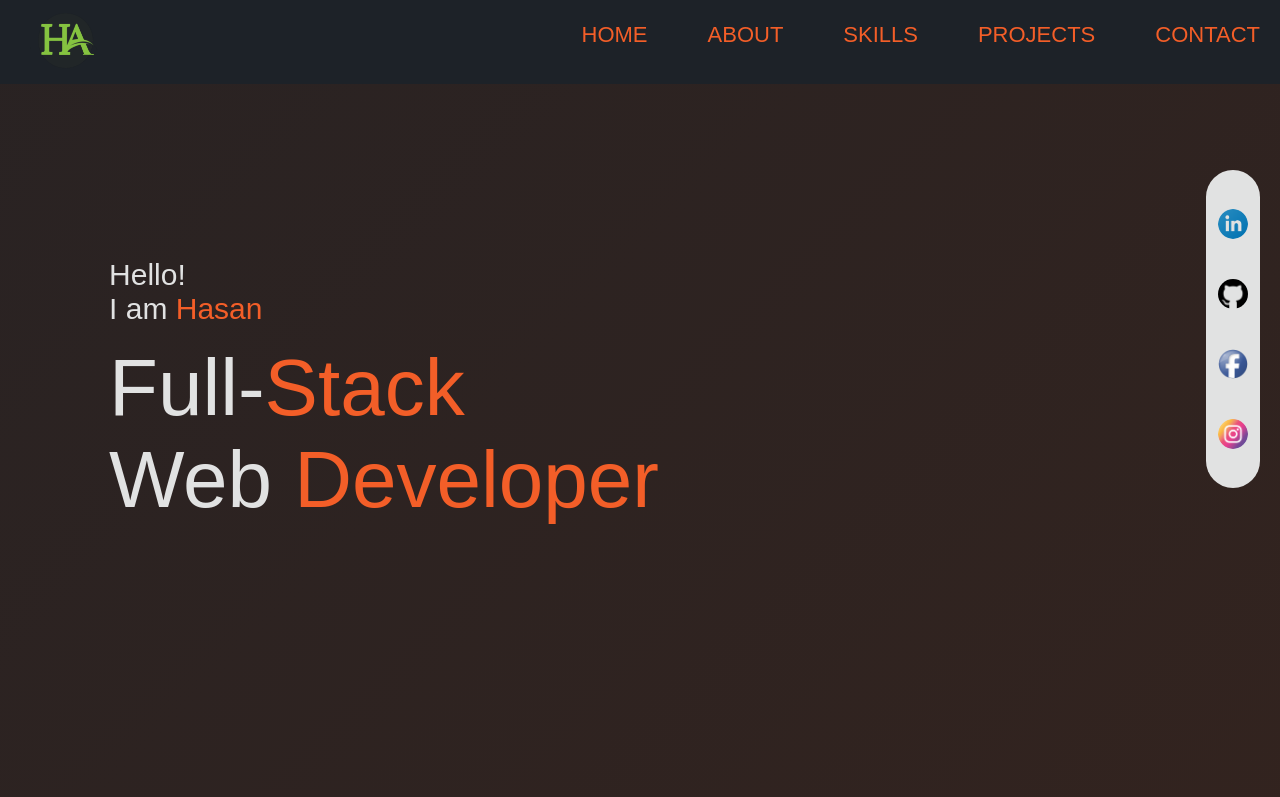
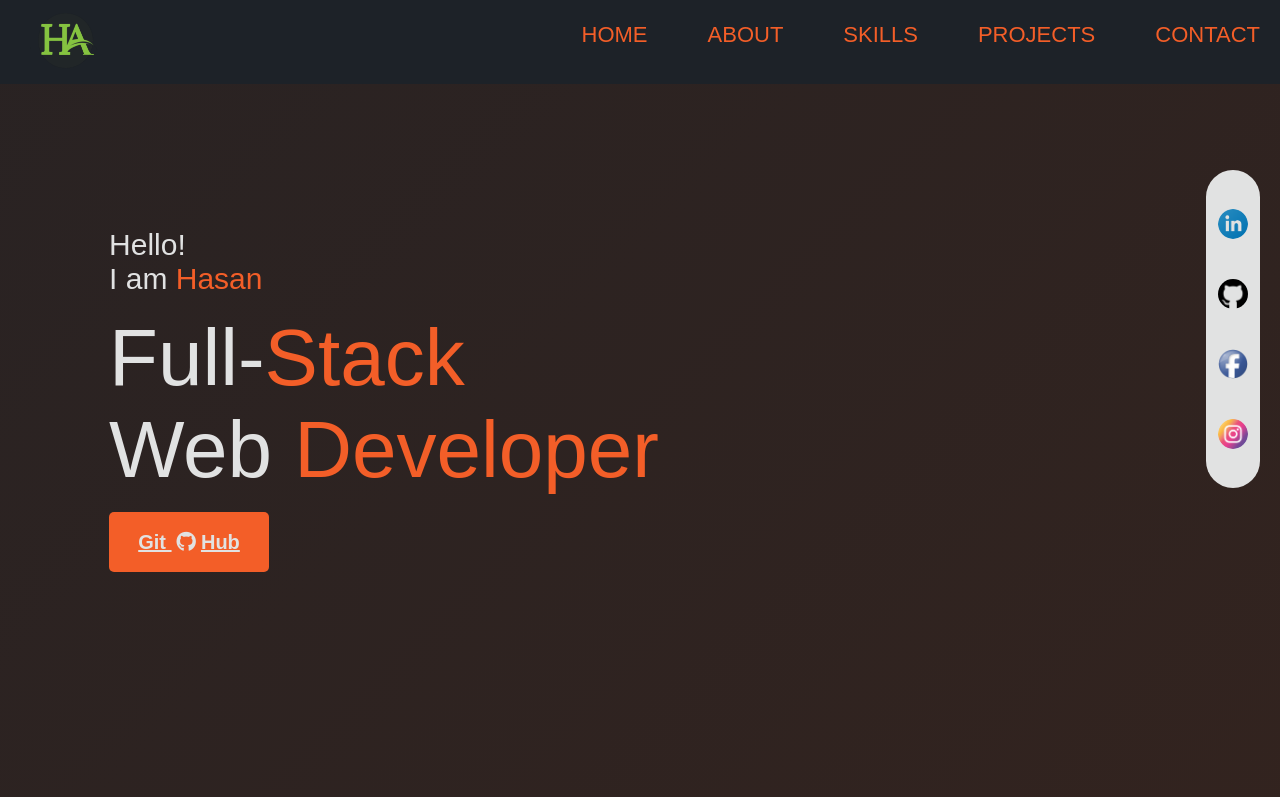
Before and after one commit to hasanmd91/my_portfolio_js, a plain HTML site: page index.html in a window 1280 px wide. Shown: the top 797 px of the page. Drawn offline with nearby package versions, Linux system fonts and the light colour scheme; files whose address does not match are found by name.

Commit message:
hero button

```diff
--- a/index.html
+++ b/index.html
@@ -51,6 +51,11 @@
                   Full-<span>Stack</span><br />
                   Web <span>Developer</span>
                 </p>
+                <button class="hero_button">
+                  <a href="https://github.com/hasanmd91" target="_blank">
+                    Git <span><i class="fa-brands fa-github"></i></span>Hub</a
+                  >
+                </button>
               </div>
             </div>
             <div class="hero_pic_container">
--- a/stytle.css
+++ b/stytle.css
@@ -63,6 +63,7 @@ p {
 
 section {
   min-height: 100vh;
+  min-width: 100vw;
 }
 
 /* Navbar design starts here*/
@@ -226,6 +227,25 @@ ul li a:hover {
 
 .hero_pic > img {
   width: 100%;
+}
+.hero_button {
+  border: none;
+  border-radius: 5px;
+  padding: 15px;
+  width: 160px;
+  background-color: var(--primary-color);
+}
+
+.hero_button a {
+  color: var(--textColor);
+  font-size: 20px;
+  font-weight: 600;
+}
+.hero_button a:hover {
+  color: var(--cardColor);
+}
+.hero_button a i {
+  margin: 0px 5px;
 }
 
 aside {
@@ -543,7 +563,7 @@ textarea {
 
 @media only screen and (max-width: 768px) {
   .form {
-    width: 300px;
+    width: 350px;
   }
 }
 /* contact design ends here */
```
